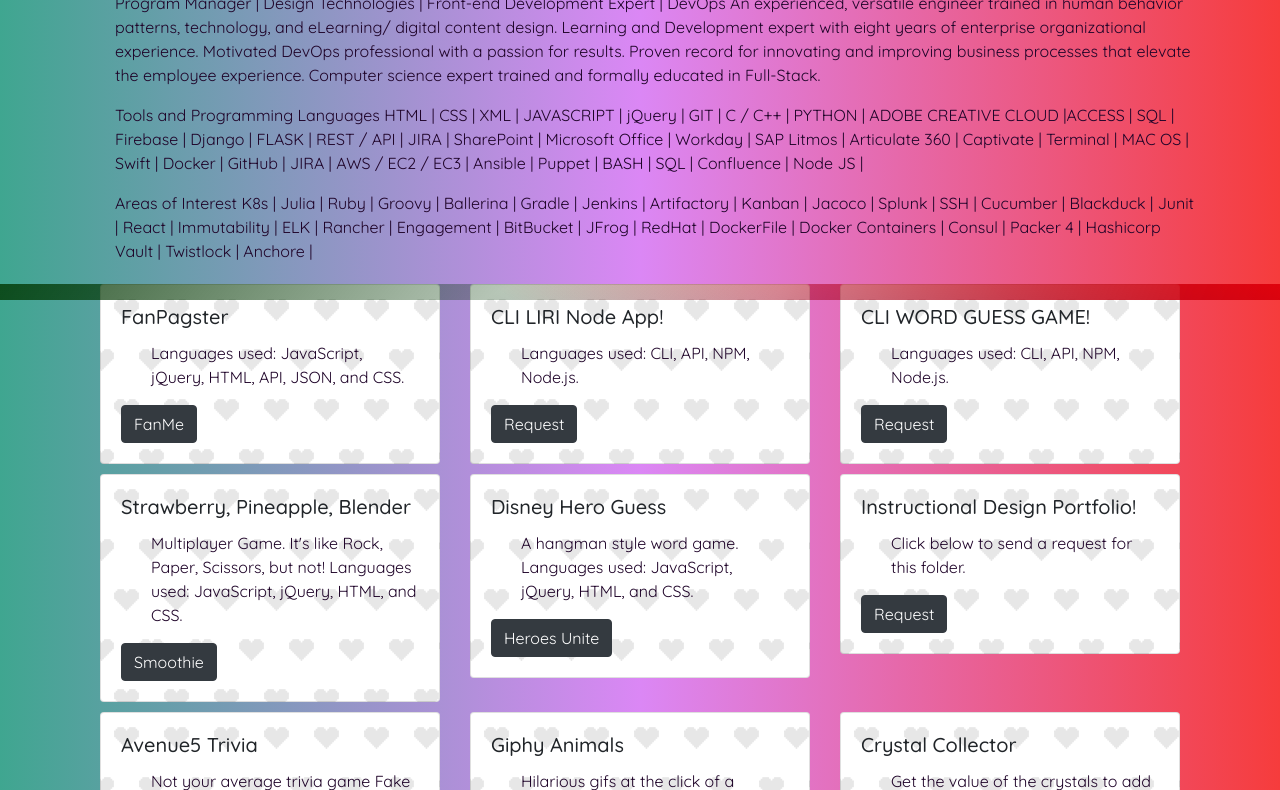
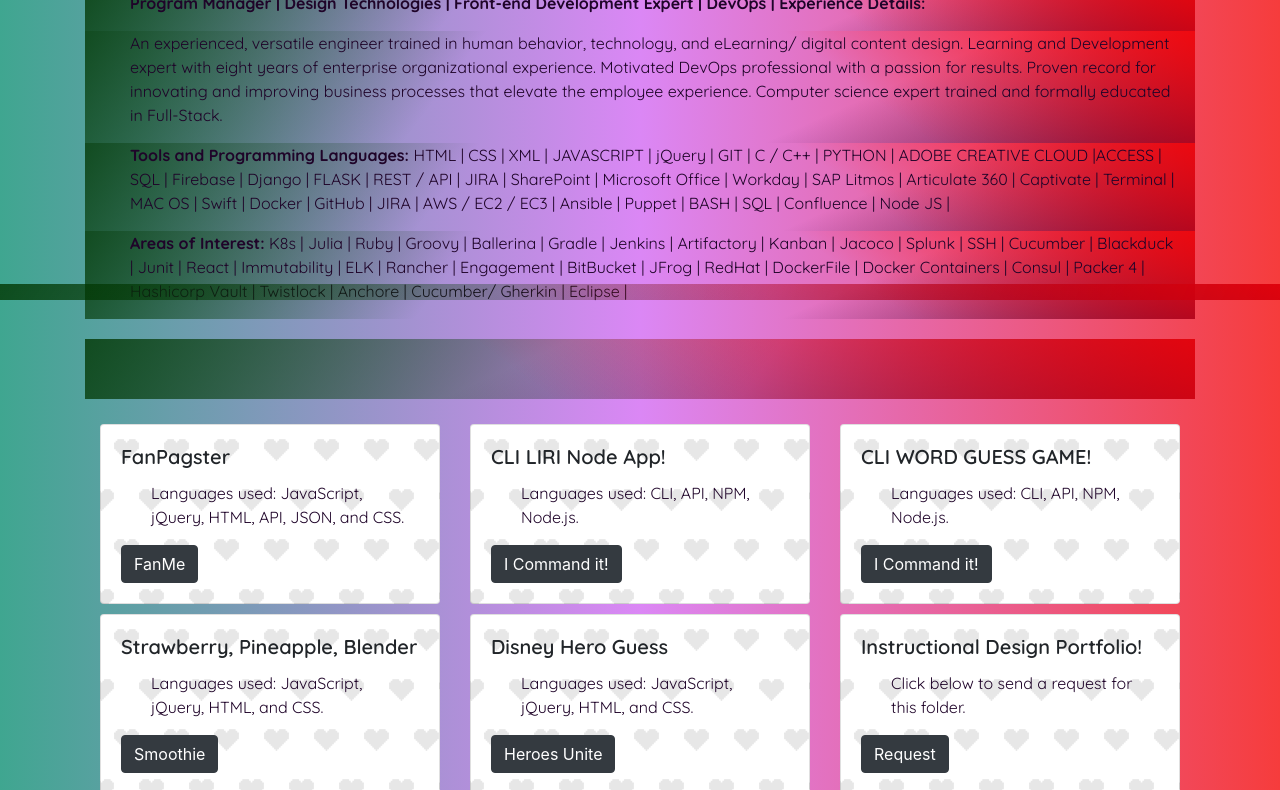
Before and after one commit to Raej1428/NewPort, a plain HTML site: page index.html in a window 1280 px wide. Shown: the part 500-1290 px from the top of the page. Drawn offline with nearby package versions, Linux system fonts and the light colour scheme.

Commit message:
rearranged a few items

```diff
--- a/css/style.css
+++ b/css/style.css
@@ -21,6 +21,18 @@
     ),
     linear-gradient(127deg, rgba(1, 54, 1, 0.8), rgba(0, 255, 0, 0) 60.71%),
     linear-gradient(336deg, rgba(47, 3, 65, 0.8), rgba(132, 0, 255, 0) 60.71%);
+}
+
+.b {
+
+  background: linear-gradient(
+    217deg,
+    rgba(255, 0, 0, 0.8),
+    rgba(255, 0, 0, 0) 32.71%
+  ),
+  linear-gradient(127deg, rgba(1, 54, 1, 0.8), rgba(0, 255, 0, 0) 33.71%),
+  linear-gradient(336deg, rgba(47, 3, 65, 0.8), rgba(132, 0, 255, 0) 31.71%);
+
 }
 
 #jtrontext {
@@ -111,8 +123,14 @@
   color: #1f0429;
   padding-left: 30px;
 }
-.container {
-  margin-bottom: 60px;
+/* .container {
+  margin-bottom: 25px;
+} */
+
+.card-title {
+  font-family: "quicksand", sans-serif;
+  font-weight: 600;
+
 }
 
 @media screen and (max-width: 1333px) {
--- a/index.html
+++ b/index.html
@@ -43,6 +43,12 @@
     </style>
     <title>Document</title>
 </head>
+<nav class="navbar navbar-expand-lg" id="pLinks">
+    <a href="#myWork"> My Work | </a>
+    <a href="#me"> Me | </a>
+    <a href="#contact"> Reach Me | </a>
+    <a href="https://www.linkedin.com/in/rachaelgladwin-13" target="_blank"> LinkedIn </a>
+</nav>
 
 <body>
     <script src="./JS/animate.js"></script>
@@ -54,23 +60,25 @@
                 Rachael Gladwin
             </div>
         </div>
-        <div class="col-lg-12" id="pLinks">
-            <a href="#myWork">My Work |</a>
-            <a href="#me">Me |</a>
-            <a href="#contact">Reach Me |</a>
-            <a href="https://www.linkedin.com/in/rachaelgladwin-13" target="_blank"> LinkedIn </a>
-        </div>
-
+        <div class="container">
             <div class="row">
                 <div class="col-lg-12" id="myWork">
                     <h1>My Work...</h1>
                     <div class="row">
-                    <div class="col-lg-12">
-                        <p>Program Manager | Design Technologies | Front-end Development Expert | DevOps
-                            An experienced, versatile engineer trained in human behavior patterns, technology, and
+                        <div class="col-lg-12 b">
+                            <p>
+                                <b>Program Manager | Design Technologies | Front-end Development Expert | DevOps |
+                                    Experience Details:</b></p>
+                        </div>
+                    </div>
+                    <div class="row">
+                        <div class="col-lg-12 b">
+                            <p>
+                                An experienced, versatile engineer trained in human behavior, technology, and
                                 eLearning/
                                 digital content design. Learning and Development expert with eight years of enterprise
-                            organizational experience. Motivated DevOps professional with a passion for results. Proven
+                                organizational experience. Motivated DevOps professional with a passion for results.
+                                Proven
                                 record
                                 for innovating and improving business processes that elevate the employee experience.
                                 Computer
@@ -79,29 +87,45 @@
                         </div>
                     </div>
                     <div class="row">
-                    <div class="col-lg-12">
-                        <p>Tools and Programming Languages
+                        <div class="col-lg-12 b">
+                            <p> <b>Tools and Programming Languages: </b>
                                 HTML | CSS | XML | JAVASCRIPT | jQuery | GIT | C / C++ | PYTHON | ADOBE CREATIVE CLOUD
                                 |ACCESS | SQL
-                            | Firebase | Django | FLASK | REST / API | JIRA | SharePoint | Microsoft Office | Workday |
+                                | Firebase | Django | FLASK | REST / API | JIRA | SharePoint | Microsoft Office |
+                                Workday |
                                 SAP
-                            Litmos | Articulate 360 | Captivate | Terminal | MAC OS | Swift | Docker | GitHub | JIRA |
+                                Litmos | Articulate 360 | Captivate | Terminal | MAC OS | Swift | Docker | GitHub | JIRA
+                                |
                                 AWS / EC2
                                 / EC3 | Ansible | Puppet | BASH | SQL | Confluence | Node JS |</p>
                         </div>
                     </div>
                     <div class="row">
-                    <div class="col-lg-12">
-                        <p>Areas of Interest
-                            K8s | Julia | Ruby | Groovy | Ballerina | Gradle | Jenkins | Artifactory | Kanban | Jacoco |
+                        <div class="col-lg-12 b">
+                            <p><b>Areas of Interest: </b>
+                                K8s | Julia | Ruby | Groovy | Ballerina | Gradle | Jenkins | Artifactory | Kanban |
+                                Jacoco |
                                 Splunk
-                            | SSH | Cucumber | Blackduck | Junit | React | Immutability | ELK | Rancher | Engagement |
+                                | SSH | Cucumber | Blackduck | Junit | React | Immutability | ELK | Rancher | Engagement
+                                |
                                 BitBucket
-                            | JFrog | RedHat | DockerFile | Docker Containers | Consul | Packer 4 | Hashicorp Vault |
+                                | JFrog | RedHat | DockerFile | Docker Containers | Consul | Packer 4 | Hashicorp Vault
+                                |
                                 Twistlock
-                            | Anchore |</p>
+                                | Anchore | Cucumber/ Gherkin | Eclipse |</p>
                         </div>
                     </div>
+                </div>
+            </div>
+        </div>
+
+        <div class="row">
+            <div class="col-lg-12">
+                <div id="line">
+                </div>
+            </div>
+        </div>
+
         <div class="container">
             <div class="row">
                 <div class="col-sm-4">
@@ -121,7 +145,8 @@
                         <div class="card-body">
                             <h5 class="card-title">CLI LIRI Node App!</h5>
                             <p class="card-text"> Languages used: CLI, API, NPM, Node.js.</p>
-                                    <a href="https://github.com/Raej1428/liri-node-app" class="btn btn-dark">Request</a>
+                            <a href="https://github.com/Raej1428/liri-node-app" class="btn btn-dark">I Command
+                                it!</a>
                         </div>
                     </div>
                 </div>
@@ -131,7 +156,7 @@
                         <div class="card-body">
                             <h5 class="card-title">CLI WORD GUESS GAME!</h5>
                             <p class="card-text"> Languages used: CLI, API, NPM, Node.js.</p>
-                                    <a href="https://github.com/Raej1428/CLI_WGG" class="btn btn-dark">Request</a>
+                            <a href="https://github.com/Raej1428/CLI_WGG" class="btn btn-dark">I Command it!</a>
                         </div>
                     </div>
                 </div>
@@ -144,7 +169,7 @@
                     <div class="card bounceInDown animated">
                         <div class="card-body">
                             <h5 class="card-title">Strawberry, Pineapple, Blender</h5>
-                                    <p class="card-text">Multiplayer Game. It's like Rock, Paper, Scissors, but not!
+                            <p class="card-text">
                                 Languages used: JavaScript, jQuery, HTML, and CSS.
                             </p>
                             <a href="https://raej1428.github.io/RPS-Multiplayer/" target="_blank"
@@ -157,7 +182,7 @@
                     <div class="card bounceInLeft animated">
                         <div class="card-body">
                             <h5 class="card-title">Disney Hero Guess</h5>
-                                    <p class="card-text">A hangman style word game. Languages used: JavaScript, jQuery,
+                            <p class="card-text">Languages used: JavaScript, jQuery,
                                 HTML, and CSS.</p>
                             <a href="https://raej1428.github.io/Word_Guess_Game/" target="_blank"
                                 class="btn btn-dark">Heroes
@@ -183,7 +208,7 @@
                     <div class="card bounceInRight animated">
                         <div class="card-body">
                             <h5 class="card-title">Avenue5 Trivia</h5>
-                                    <p class="card-text">Not your average trivia game Fake Captain! Languages used:
+                            <p class="card-text">Languages used:
                                 JavaScript, jQuery, HTML, and CSS.</p>
                             <a href="https://raej1428.github.io/triviaGame/" target="_blank"
                                 class="btn btn-dark">Avenue5
@@ -196,10 +221,10 @@
                     <div class="card bounceInUp animated">
                         <div class="card-body">
                             <h5 class="card-title">Giphy Animals</h5>
-                                    <p class="card-text">Hilarious gifs at the click of a button! Languages used:
+                            <p class="card-text">Languages used:
                                 JavaScript, jQuery, HTML, API, JSON, and CSS.</p>
-                                    <a href="https://raej1428.github.io/giphy-animals/" target="_blank"
-                                        class="btn btn-dark">Gif Me</a>
+                            <a href="https://raej1428.github.io/giphy-animals/" target="_blank" class="btn btn-dark">Gif
+                                Me</a>
                         </div>
                     </div>
                 </div>
@@ -207,20 +232,19 @@
                     <div class="card bounceIn animated">
                         <div class="card-body">
                             <h5 class="card-title">Crystal Collector</h5>
-                                    <p class="card-text">Get the value of the crystals to add up and you win! Languages
+                            <p class="card-text">Languages
                                 used: JavaScript, jQuery, HTML, API, JSON, and CSS.</p>
-                                    <a href="https://raej1428.github.io/unit-4-game/" target="_blank"
-                                        class="btn btn-dark">My
+                            <a href="https://raej1428.github.io/unit-4-game/" target="_blank" class="btn btn-dark">My
                                 Precious</a>
                         </div>
                     </div>
                 </div>
             </div>
 
-                </div>
+
+
         </div>
 
-        </div>
         <div class="row">
             <div class="col-lg-12">
                 <div id="line">
```
Lines whose indentation alone changed are shown as unchanged.
